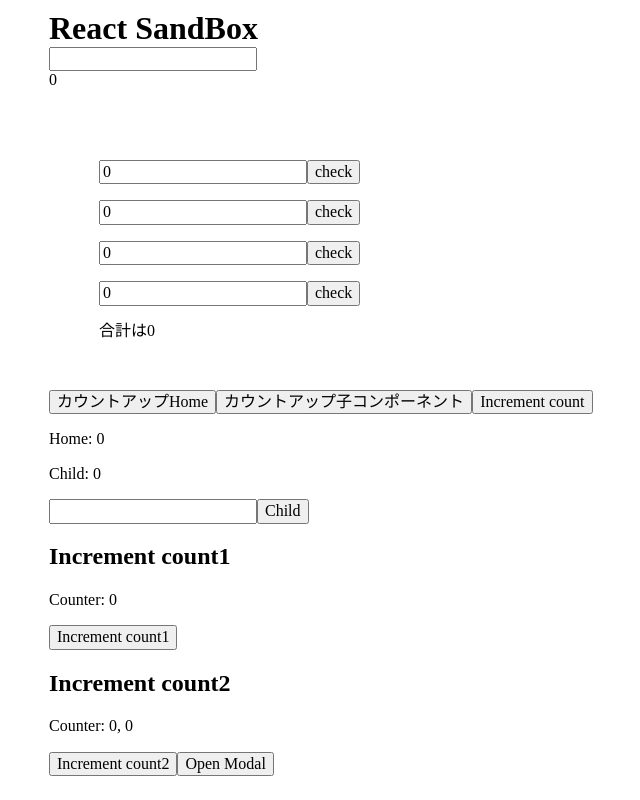
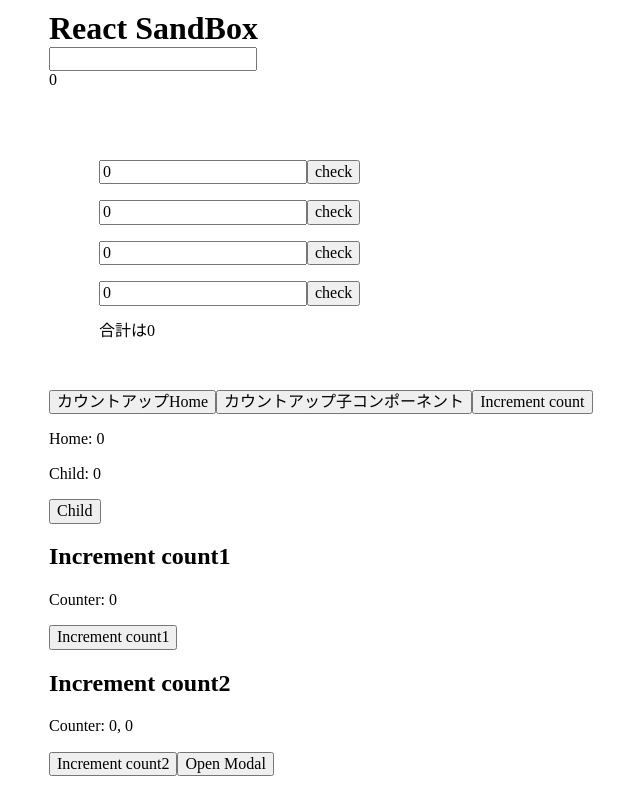
Before and after one commit to ryokatsuse/react-sandbox, a React (Create React App) app: page / in a window 1280 px wide. Shown: the whole page, without its empty margins (37-677 px from the left). Built offline with nearby package versions, Linux system fonts and the light colour scheme.

Commit message:
fix:stateを重いコンポーネントでレンダリングするのをやめる

```diff
--- a/src/components/memoSample/ChildItem.tsx
+++ b/src/components/memoSample/ChildItem.tsx
@@ -1,27 +1,15 @@
 import React, { VFC } from 'react';
-import { useRecoilState } from "recoil"
-import {textState} from '../../atom/index'
 
 type Props = {
   count: number
 }
 
 const Child: VFC<Props> = props => {
-  const [text, setText] = useRecoilState<string>(textState)
-
-  const onChange = (event: React.ChangeEvent<HTMLInputElement>) => {
-    setText(event.target.value);
-  }
   // レンダリングコストが高いものをメモ化することで不要な再レンダリングをさせないようにする
   let i = 0;
   while (i < 1000000000) i++;
   console.log("render Child");
-  return (
-    <>
-      <p>Child: {props.count}</p>
-      <input type="text" value={text} onChange={onChange} />
-    </>
-  );
+  return <p>Child: {props.count}</p>;
 };
 
 export const ChildItem =  React.memo(Child)
```
